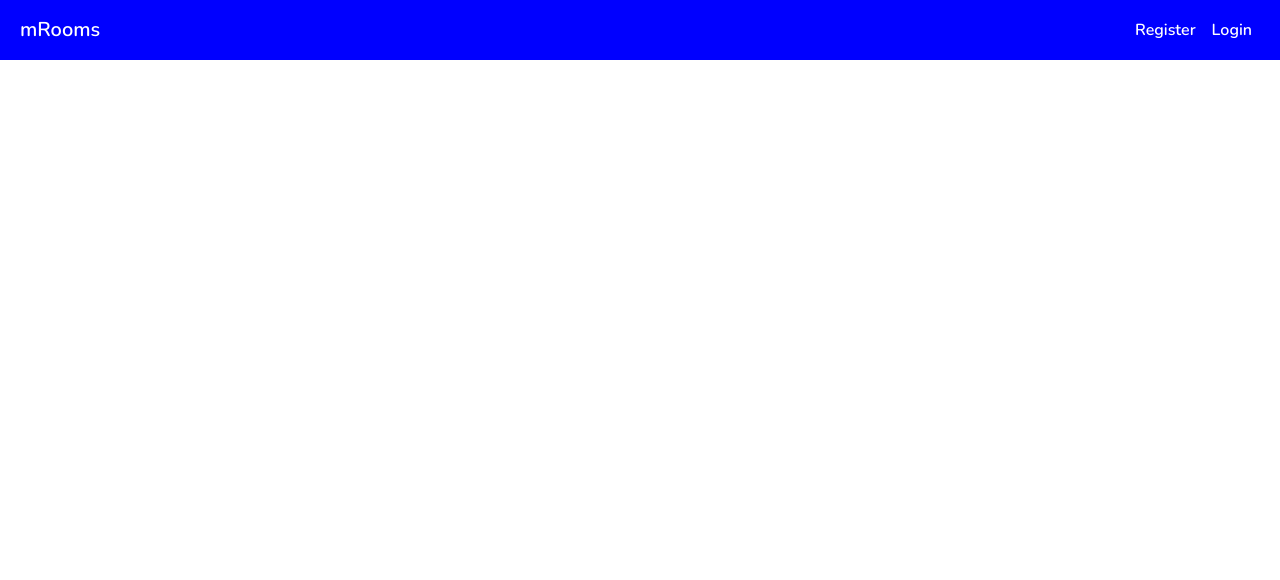
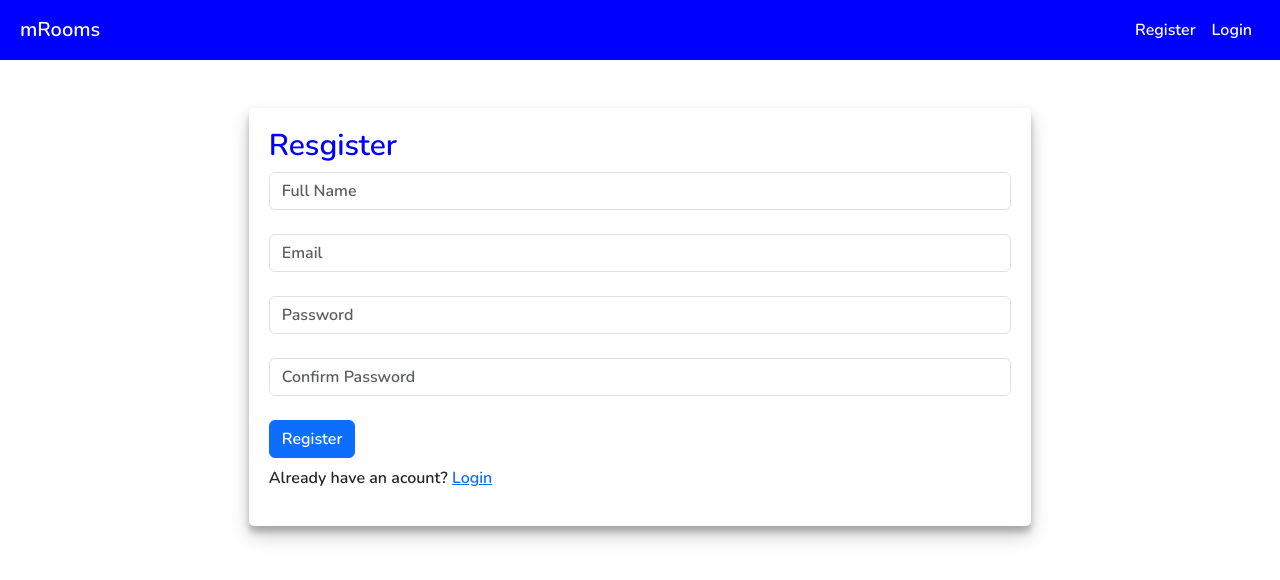
Before and after one commit to Mubarak1A/mRooms, a React (Vite) app in the folder client/: page /register in a window 1280 px wide. Shown: the top 580 px of the page. Built offline with nearby package versions, Linux system fonts and the light colour scheme; a web font is replaced by a local one.

Commit message:
create loader, success and error components

```diff
--- a/client/package.json
+++ b/client/package.json
@@ -14,7 +14,8 @@
     "bootstrap": "^5.3.2",
     "react": "^18.2.0",
     "react-bootstrap": "^2.10.0",
-    "react-dom": "^18.2.0"
+    "react-dom": "^18.2.0",
+    "react-spinners": "^0.13.8"
   },
   "devDependencies": {
     "@types/react": "^18.2.43",
--- a/client/src/App.jsx
+++ b/client/src/App.jsx
@@ -1,8 +1,10 @@
 import './App.css'
 import Navbar from './components/Navbar'
-import Homescreen from './screens/homescreen'
+import Homescreen from './screens/Homescreen'
 import Bookingscreen from './screens/Bookingscreen'
 import {BrowserRouter, Routes, Route} from 'react-router-dom'
+import Registerscreen from './screens/Registerscreen'
+import Loginscreen from './screens/Loginscreen'
 
 function App() {
 
@@ -14,6 +16,8 @@ function App() {
         <Routes>
           <Route path="/home" element={<Homescreen />} />
           <Route path="/rooms/:id" element={<Bookingscreen />} />
+          <Route path='/register' element={<Registerscreen />} />
+          <Route path='/login' element={<Loginscreen />} />
         </Routes>
       </div>
     </BrowserRouter>
--- /dev/null
+++ b/client/src/components/Error.jsx
@@ -0,0 +1,11 @@
+import React from 'react'
+
+export default function Error() {
+  return (
+    <div>
+        <div class="alert alert-danger" role="alert">
+            Ooops... Something Went wrong! Please try again later.
+        </div>
+    </div>
+  )
+}
--- a/client/src/components/Navbar.jsx
+++ b/client/src/components/Navbar.jsx
@@ -1,17 +1,19 @@
+import { Link } from "react-router-dom";
+
 const Navbar = () => {
     return (
         <nav class="navbar navbar-expand-lg">
-            <a class="navbar-brand" href="#">mRooms</a>
+            <Link class="navbar-brand" to="/">mRooms</Link>
             <button class="navbar-toggler" type="button" data-toggle="collapse" data-target="#navbarNav" aria-controls="navbarNav" aria-expanded="false" aria-label="Toggle navigation">
                 <span class="navbar-toggler-icon"></span>
             </button>
             <div class="collapse navbar-collapse" id="navbarNav">
                 <ul class="navbar-nav">
                     <li class="nav-item active">
-                        <a class="nav-link" href="/#">Register</a>
+                        <Link class="nav-link" to="/register">Register</Link>
                     </li>
                     <li class="nav-item">
-                        <a class="nav-link" href="/#">Login</a>
+                        <Link class="nav-link" to="/login">Login</Link>
                     </li>
                 </ul>
             </div>
--- /dev/null
+++ b/client/src/components/loader.jsx
@@ -0,0 +1,23 @@
+import React from 'react'
+import { useState } from 'react';
+import BarLoader from "react-spinners/BarLoader";
+
+export default function Loader() {
+    let [loading, setLoading] = useState(true);
+    let [color, setColor] = useState("#0000ff");
+
+    return (
+        <div style={{marginTop:"200px"}}>
+            <div className="sweet-loading" style={{display:"flex", justifyContent:"center"}}>
+                <BarLoader
+                color={color}
+                loading={loading}
+                cssOverride=""
+                size={30}
+                aria-label="Loading Spinner"
+                data-testid="loader"
+                />
+            </div>
+        </div>
+    )
+}
--- a/client/src/index.css
+++ b/client/src/index.css
@@ -43,3 +43,7 @@ h1{
     height: 400px;
     width: 100%;
 }
+
+.auth-box{
+    width: 60%;
+}
--- a/client/src/screens/Bookingscreen.jsx
+++ b/client/src/screens/Bookingscreen.jsx
@@ -1,6 +1,8 @@
 import React from 'react'
 import { useState, useEffect } from 'react'
 import { useParams } from 'react-router-dom'
+import Loader from '../components/loader'
+import Error from '../components/Error'
 
 function Bookingscreen() {
   const [rooms, setRooms] = useState([])
@@ -16,7 +18,7 @@ function Bookingscreen() {
         return response.json();
       }).then((data) => {
         setLoading(false);
-        //console.log(data)
+        console.log(data)
         setRooms(data);
       })
       .catch((err) => {
@@ -30,10 +32,9 @@ function Bookingscreen() {
     <div className='container'>
       <div className='row justify-content-center mt-5'>
         {loading ? (
-          <h1>Loading...</h1>
-        ) : error ? (
-          <h1>Ooops.. Somethig went wrog.</h1>
-        ) : ( <div className='row bs'>
+          <Loader />
+        ) : rooms? (
+              <div className='row bs'>
                 <div className="col-md-6">
                     <h1>{rooms.name}</h1>
                     <img src={rooms.imageurls[0]} className='big-img' />
@@ -64,7 +65,7 @@ function Bookingscreen() {
                     </div>
                 </div>
             </div>
-          )
+          ) : <Error />
         }
       </div>
     </div>
--- a/client/src/screens/Homescreen.jsx
+++ b/client/src/screens/Homescreen.jsx
@@ -1,6 +1,8 @@
 import React from 'react'
 import { useState, useEffect } from 'react'
 import Room from '../components/room'
+import Loader from '../components/loader'
+import Error from '../components/Error'
 
 function Homescreen() {
   const [rooms, setRooms] = useState([])
@@ -29,16 +31,15 @@ function Homescreen() {
     <div className='container'>
       <div className='row justify-content-center mt-5'>
         {loading ? (
-          <h1>Loading...</h1>
-        ) : error ? (
-          <h1>Ooops.. Somethig went wrog.</h1>
-        ) : (
+          <Loader />
+        ) : rooms.length > 1 ? (
           rooms.map((room) => {
             return <div className='col-md-9 mt-2'>
                 <Room room={room}/>
             </div>
           })
-        )}
+        ) : <Error />
+        }
       </div>
     </div>
   )
--- /dev/null
+++ b/client/src/screens/Loginscreen.jsx
@@ -0,0 +1,31 @@
+import React from 'react'
+import { useState } from 'react'
+import { Link } from 'react-router-dom'
+
+export default function Loginscreen() {
+    const [email, setEmail] = useState("")
+    const [password, setPassword] = useState("")
+
+    const handleSubmit = () => {
+        const user = {
+            email,
+            password,
+        }
+        console.log(user)
+    }
+
+  return (
+    <div>
+        <div className='row justify-content-center mt-5'>
+            <div className='col-md-5  bs auth-box'>
+            <h1>Login</h1>
+                <input type='email' className='form-control' id='email' placeholder='Email' value={email} onChange={(e) => setEmail(e.target.value)}/><br />
+                <input type='password' className='form-control' id='password' placeholder='Password' value={password} onChange={(e) => setPassword(e.target.value)}/><br />
+
+                <button className='btn btn-primary' onClick={handleSubmit}>Login</button>
+                <p className='mt-2'>Don't have an acount? <Link to="/register">Register</Link></p>
+            </div>
+        </div>
+    </div>
+  )
+}
--- /dev/null
+++ b/client/src/screens/Registerscreen.jsx
@@ -0,0 +1,37 @@
+import React from 'react'
+import { useState } from 'react'
+import { Link } from 'react-router-dom'
+
+export default function Registerscreen() {
+    const [name, setName] = useState("")
+    const [email, setEmail] = useState("")
+    const [password, setPassword] = useState("")
+    const [cpassword, setCpassword] = useState("")
+
+    const handleSubmit = () => {
+        const user = {
+            name,
+            email,
+            password,
+            cpassword
+        }
+        console.log(user)
+    }
+
+  return (
+    <div>
+        <div className='row justify-content-center mt-5'>
+            <div className='col-md-5  bs auth-box'>
+            <h1>Resgister</h1>
+                <input type='text' className='form-control' id='name' placeholder='Full Name' value={name} onChange={(e) => setName(e.target.value)}/><br />
+                <input type='email' className='form-control' id='email' placeholder='Email' value={email} onChange={(e) => setEmail(e.target.value)}/><br />
+                <input type='password' className='form-control' id='password' placeholder='Password' value={password} onChange={(e) => setPassword(e.target.value)}/><br />
+                <input type='password' className='form-control' id='cpassword' placeholder='Confirm Password' value={cpassword} onChange={(e) => setCpassword(e.target.value)}/><br />
+
+                <button className='btn btn-primary' onClick={handleSubmit}>Register</button>
+                <p className='mt-2'>Already have an acount? <Link to="/login">Login</Link></p>
+            </div>
+        </div>
+    </div>
+  )
+}
```
Also changed, not shown: client/src/components/Success.jsx (added, +11 -0 lines), 1 other file (tests, documents, lock files or other folders).
